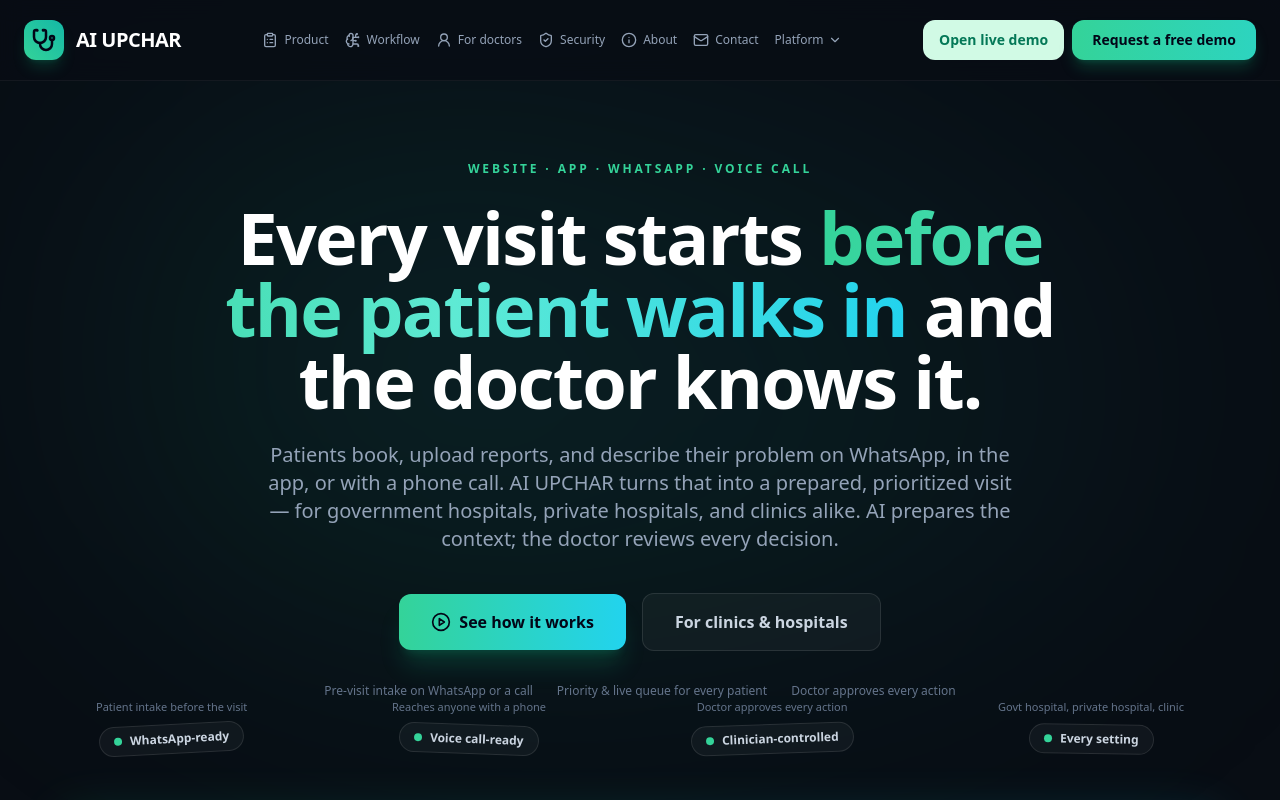
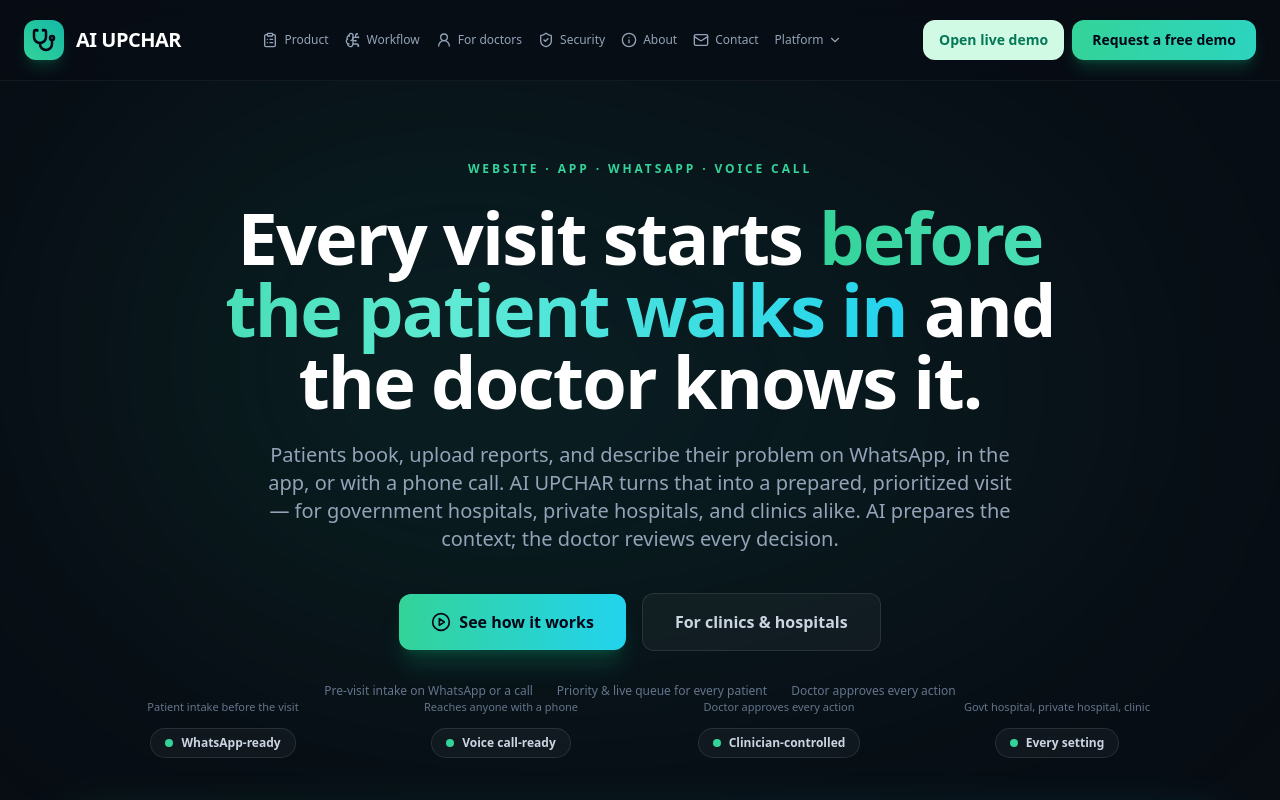
Before and after one commit to Yatricabs/AI-Doctor-OS, a Next.js app: page / in a window 1280 px wide. Shown: the top 800 px of the page. Built offline with nearby package versions, Linux system fonts and the light colour scheme.

Commit message:
fix: straighten alignment of hero section badges - remove rotation and improve spacing

```diff
--- a/components/Hero.tsx
+++ b/components/Hero.tsx
@@ -4,10 +4,10 @@ import { PlayCircle } from "lucide-react";
 import DashboardMockup from "./DashboardMockup";
 
 const floatingBadges = [
-  { label: "WhatsApp-ready", className: "-rotate-3" },
-  { label: "Voice call-ready", className: "rotate-2" },
-  { label: "Clinician-controlled", className: "-rotate-2" },
-  { label: "Every setting", className: "rotate-1" },
+  { label: "WhatsApp-ready", className: "" },
+  { label: "Voice call-ready", className: "" },
+  { label: "Clinician-controlled", className: "" },
+  { label: "Every setting", className: "" },
 ];
 const floatingCaptions = [
   "Patient intake before the visit",
@@ -32,8 +32,8 @@ export default function Hero() {
         <div className="flex flex-wrap items-center justify-center gap-x-6 gap-y-2 pt-2 text-xs font-medium text-slate-500"><span>Pre-visit intake on WhatsApp or a call</span><span>Priority &amp; live queue for every patient</span><span>Doctor approves every action</span></div>
       </div>
       <div className="relative">
-        <div className="mx-auto mb-2 hidden max-w-6xl items-start justify-between gap-4 px-8 lg:flex">
-          {floatingBadges.map((b, index) => <div key={b.label} className="flex min-w-0 flex-col items-center gap-2 text-center">
+        <div className="mx-auto mb-8 hidden max-w-6xl items-center justify-between gap-6 px-8 lg:flex">
+          {floatingBadges.map((b, index) => <div key={b.label} className="flex flex-1 flex-col items-center gap-3 text-center">
             <span className="text-[11px] font-medium text-slate-500">{floatingCaptions[index]}</span>
             <span className={`${b.className} inline-flex shrink-0 items-center gap-2 rounded-full border border-white/10 bg-white/[0.04] px-3.5 py-1.5 text-xs font-semibold text-slate-300`}>
               <span className="h-2 w-2 rounded-full bg-emerald-400" />{b.label}
```
